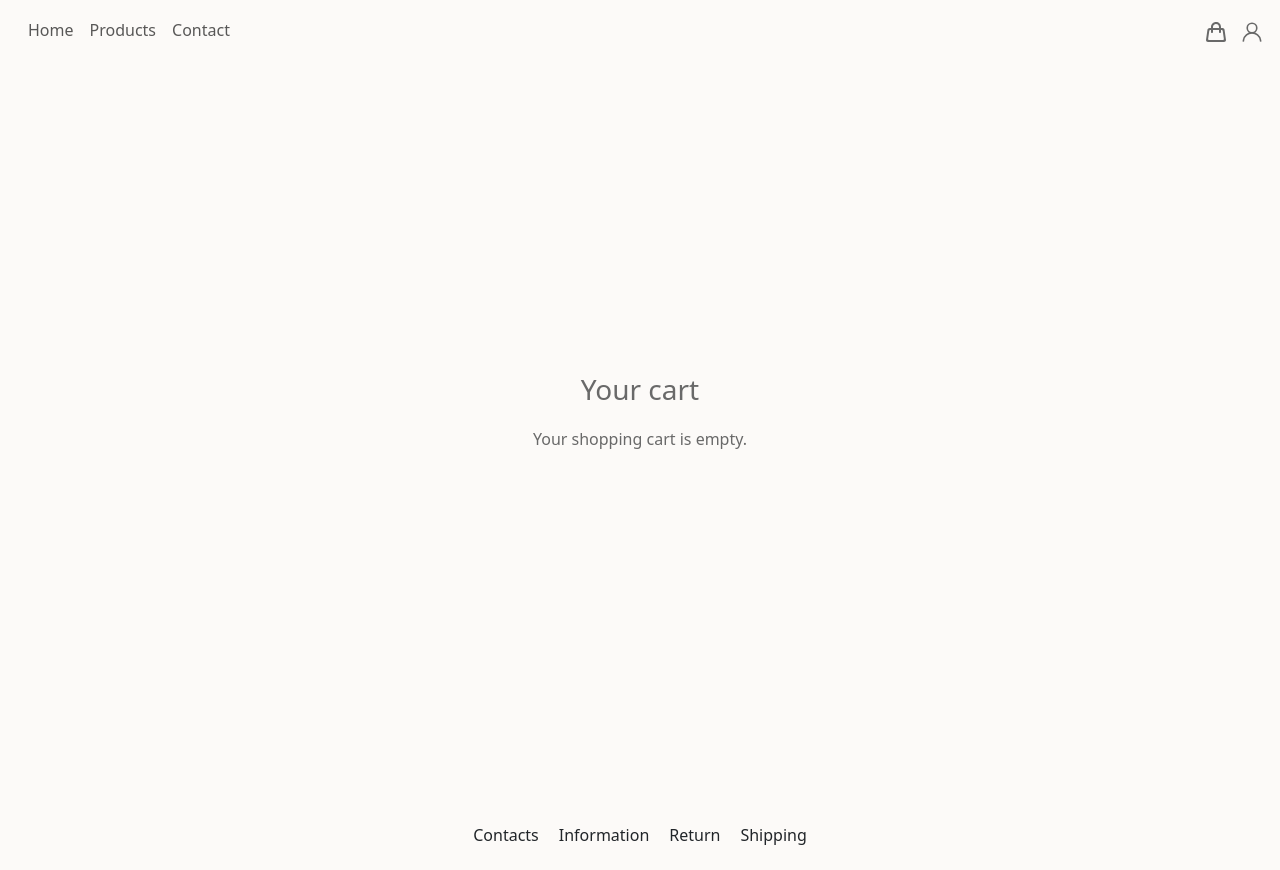
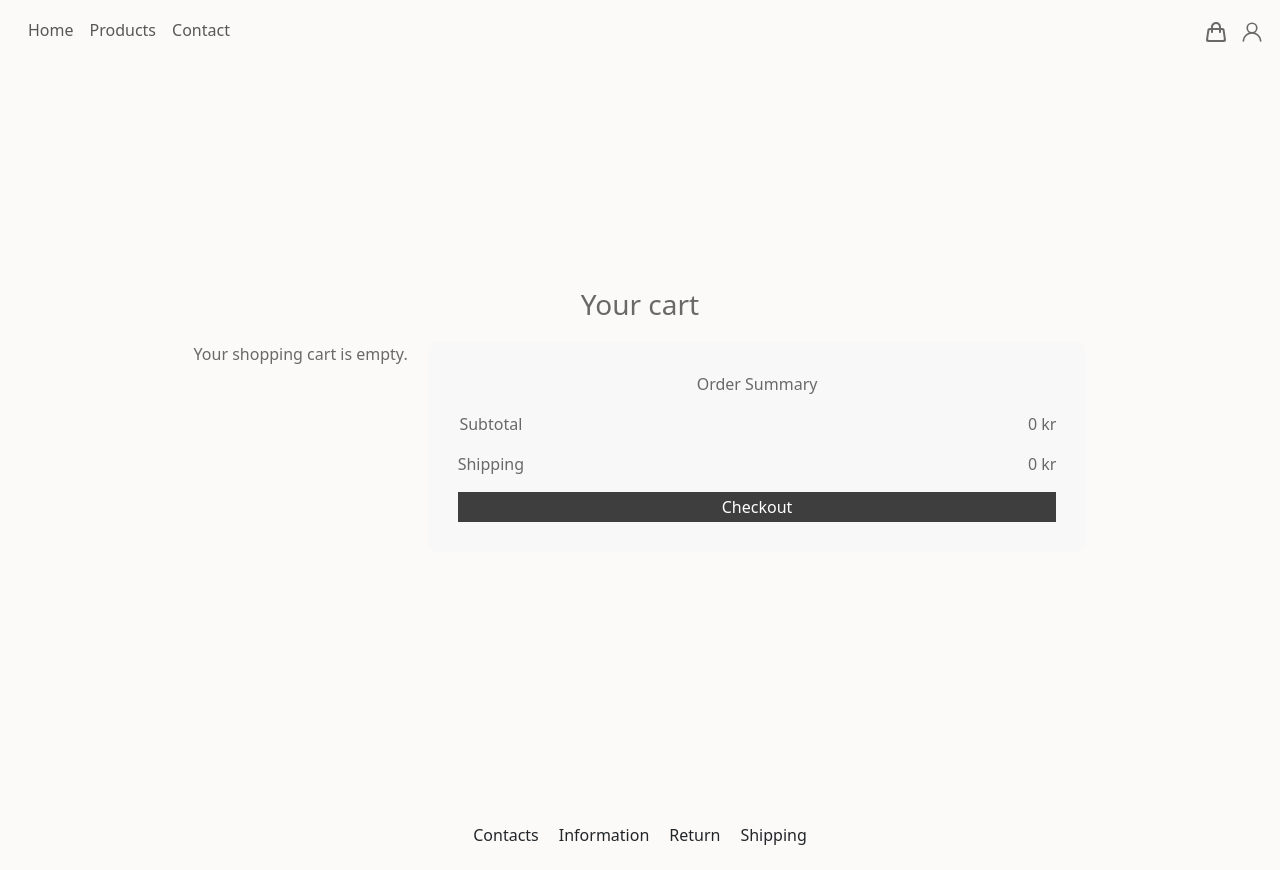
Before and after one commit to SrwaFarkha/Al-isha, an Angular app: page /shopping-cart in a window 1280 px wide. Built offline with nearby package versions, Linux system fonts and the light colour scheme.

Commit message:
WIP shopping-cart design

```diff
--- a/src/app/shopping-cart/shopping-cart.component.css
+++ b/src/app/shopping-cart/shopping-cart.component.css
@@ -15,9 +15,40 @@
     padding: 60px 20px 20px 20px;
     color: #696969;
     background-color: #FCFAF8;
+    width: 100%;
 
   }
 
+
+  .cart-content {
+    display: flex;
+    width: 80%;
+    max-width: 1200px;
+    gap: 20px;
+  }
+
+  .right-container{
+    display: flex;
+    justify-content: space-between;
+    align-items: center;
+    width: 100%;
+  }
+
+
+  .left-side {
+    flex: 2;
+    display: flex;
+    flex-direction: column;
+  }
+
+
+  .right-side {
+    flex: 1;
+    background-color: #f8f8f8;
+    padding: 30px;
+    border-radius: 10px;
+    text-align: center;
+  }
 
 
   h2 {
@@ -25,13 +56,12 @@
     margin-bottom: 20px;
   }
 
+
   .cart-item {
     display: flex;
     align-items: center;
-    background-color: #f5f5f5;
     padding: 20px;
-    margin-bottom: 15px;
-    border-radius: 10px;
+    border-bottom: 0.5px solid #696969;
   }
 
   .cart-item-image img {
@@ -64,10 +94,12 @@
   .cart-item-quantity {
     display: flex;
     align-items: center;
+    background-color: #f4ede6;
+    border-radius: 8px;
   }
 
   .cart-item-quantity button {
-    background-color: #ccc;
+    background-color: #f4ede6;
     border: none;
     padding: 5px 10px;
     cursor: pointer;
@@ -86,15 +118,19 @@
   }
 
   .cart-item-remove button {
-    background-color: white;
-    border: 1px solid #ccc;
-    padding: 8px 15px;
     cursor: pointer;
-    border-radius: 5px;
+    border: none;
+    background-color: transparent;
+    position:relative;
+    bottom: 60px;
+    left: 5px;
   }
 
-  .cart-item-remove button:hover {
-    background-color: #e74c3c;
+
+  .checkout-button{
+    background-color: #3e3e3e;
     color: white;
-    border-color: #e74c3c;
+    border: 1px;
+    height: 30px;
+    width: 100%;
   }
--- a/src/app/shopping-cart/shopping-cart.component.html
+++ b/src/app/shopping-cart/shopping-cart.component.html
@@ -3,37 +3,50 @@
   <div class="container">
     <h2>Your cart</h2>
 
-    <div *ngIf="shoppingCart.length > 0; else emptyCart">
+    <div class="cart-content">
+      <div class="left-side" *ngIf="shoppingCart.length > 0; else emptyCart">
         <div class="cart-item" *ngFor="let item of shoppingCart">
           <div class="cart-item-image">
             <a [routerLink]="['/shopping-cart', item.productId]">
               <img [src]="'assets/image/' + item.imageUrl + '.webp'" class="card-img-top" alt="{{ item.productName }}"
               onerror="this.src='assets/default-image.jpg'">        </a>
           </div>
-
           <div class="cart-item-details">
             <h3>{{ item.productName }}</h3>
             <p>{{ sizeMap[item.size] }}/ {{ item.color }}</p>
             <p class="price">{{ item.price }} kr</p>
           </div>
-
           <div class="cart-item-quantity">
               <button (click)="decreaseQuantity(item.productId, item.size)">-</button>
               <span>{{ item.quantity }}</span>
               <button (click)="increaseQuantity(item.productId, item.size)">+</button>
           </div>
-
           <div class="cart-item-price">
             <p>{{ item.price * item.quantity }} kr</p>
           </div>
-
           <div class="cart-item-remove">
-            <button (click)="deleteCartItem(item.productId, item.size)">Remove</button>
+              <button (click)="deleteCartItem(item.productId, item.size)">
+                <svg width="22px" height="22px" viewBox="0 0 24 24" fill="none" xmlns="http://www.w3.org/2000/svg" stroke="#696969"><g id="SVGRepo_bgCarrier" stroke-width="0"></g><g id="SVGRepo_tracerCarrier" stroke-linecap="round" stroke-linejoin="round"></g><g id="SVGRepo_iconCarrier"> <path d="M19 5L5 19M5.00001 5L19 19" stroke="#696969" stroke-width="1.5" stroke-linecap="round" stroke-linejoin="round"></path> </g></svg>
+              </button>
           </div>
         </div>
       </div>
-
-
+      <div class="right-side">
+        <p>Order Summary</p>
+        <div class="right-container">
+          <div class="r-side">
+            <p>Subtotal</p>
+            <p>Shipping</p>
+          </div>
+          <div class="l-side">
+            <p>{{shoppingCartTotalPrice}} kr</p>
+            <p>0 kr</p>
+          </div>
+        </div>
+        <button class="checkout-button">Checkout</button>
+      </div>
+    </div>
+  </div>
 </div>
 
 
--- a/src/app/shopping-cart/shopping-cart.component.ts
+++ b/src/app/shopping-cart/shopping-cart.component.ts
@@ -9,6 +9,8 @@ import { JwtService } from 'src/app/_service/jwt.service';
 })
 export class ShoppingCartComponent implements OnInit {
   shoppingCart: any = [];
+  shoppingCartTotalPrice: number = 0;
+
   accountId: number | null = null;
 
   sizeMap = {
@@ -36,9 +38,14 @@ export class ShoppingCartComponent implements OnInit {
       next: (data) => {
         if (data && data.products) {
           this.shoppingCart = data.products;
+          this.shoppingCartTotalPrice = data.shoppingCartTotalPrice;
           console.log('Shopping cart loaded:', this.shoppingCart);
+          console.log('Total Price:', this.shoppingCartTotalPrice);
+
         } else {
           this.shoppingCart = [];
+          this.shoppingCartTotalPrice = 0;
+
         }
       },
       error: (err) => console.error('Error loading cart:', err)
```
Lines whose indentation alone changed are shown as unchanged.
